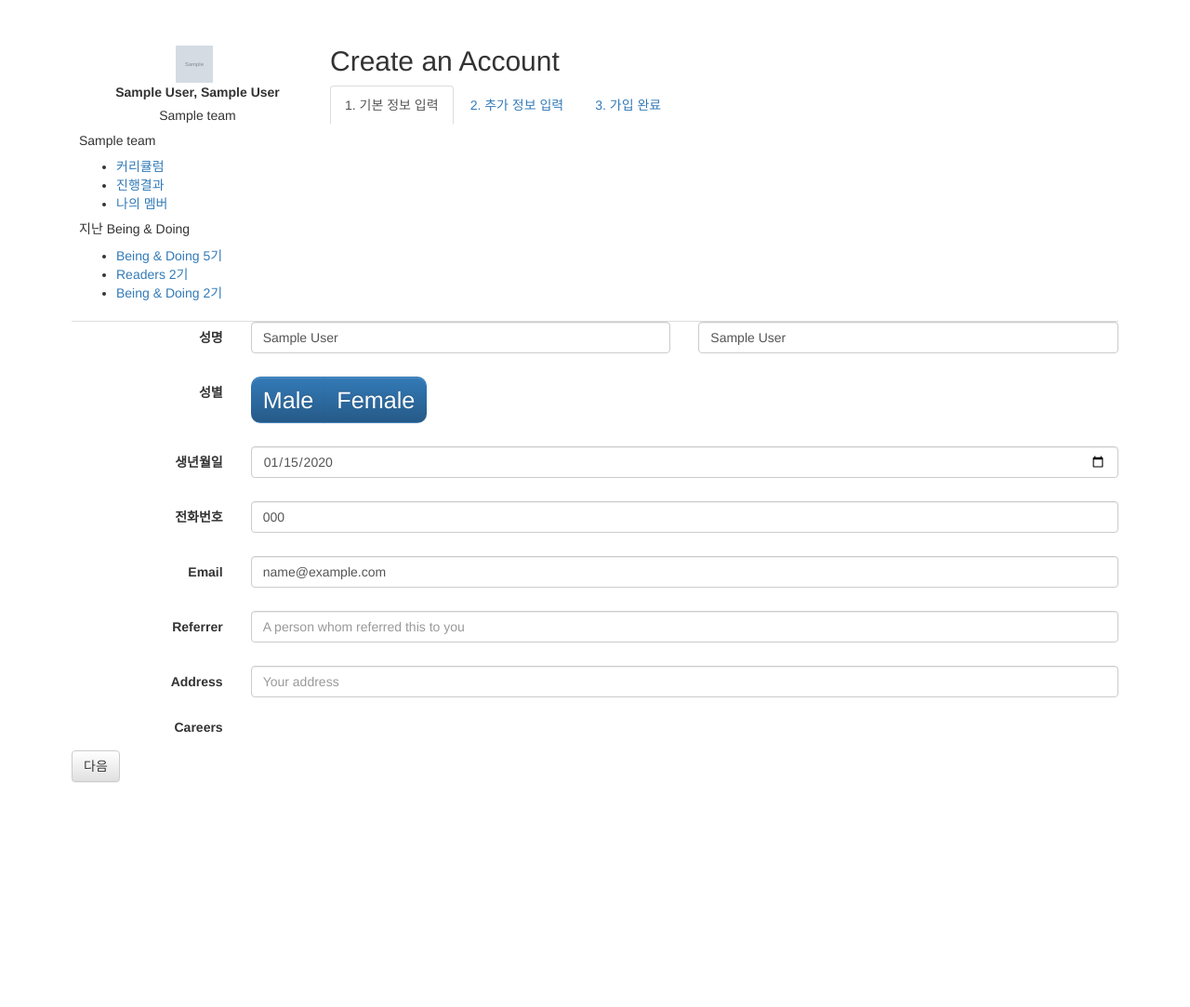
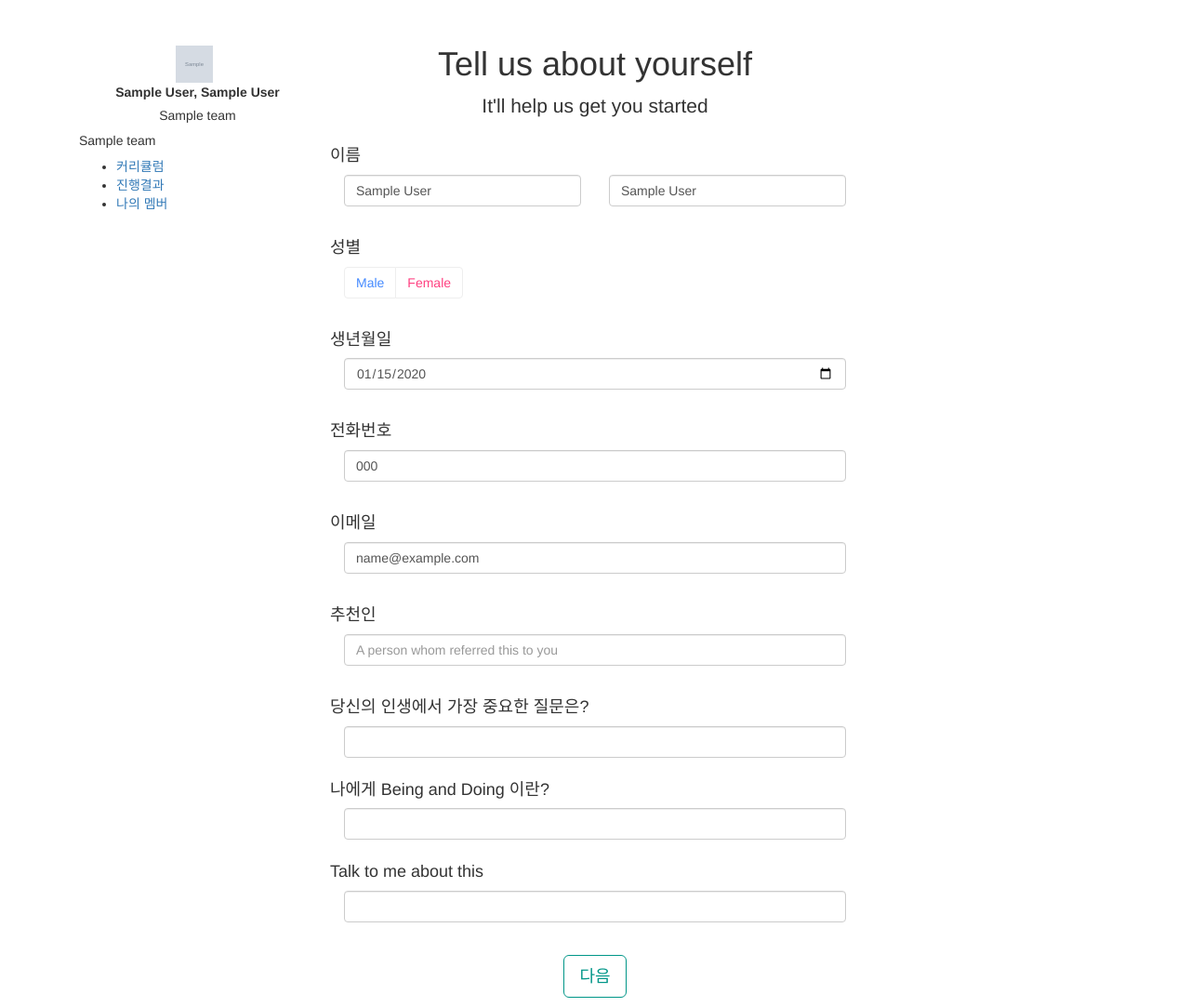
Before and after one commit to suminb/bnd, a Flask app: page /user/info in a window 1280 px wide. Shown: the part 51-1134 px from the top of the page at 93% size. Before the commit the page ends 893 px from the top, so only its background shows below. Run offline with Flask 2, Linux system fonts and the light colour scheme; a user stored in the database is signed in; tables that the repository leaves empty hold one stand-in row (values such as "Sample post"); grey boxes marked "Sample" are stand-in pictures; some libraries are stand-ins or nearby versions.

Commit message:
User information submission

```diff
--- a/bnd/forms.py
+++ b/bnd/forms.py
@@ -19,6 +19,7 @@ class MultipleRadioFields(Field):
         yield RadioField('test1')
         yield StringField('test3')
 
+
 class UserInfoForm(Form):
     family_name = StringField('family_name', validators=[DataRequired()])
     given_name = StringField('given_name', validators=[DataRequired()])
@@ -28,7 +29,7 @@ class UserInfoForm(Form):
         validators=[DataRequired()])
     birthdate = DateField('birthdate', validators=[DataRequired()])
     email = EmailField('email', validators=[DataRequired()])
-    phone = TelField('phone')
+    phone = TelField('phone', validators=[DataRequired()])
     referrer = StringField('referrer', validators=[DataRequired()])
     education = StringField('Education', validators=[])
 
--- a/bnd/templates/layout.html
+++ b/bnd/templates/layout.html
@@ -96,6 +96,7 @@
       </ul>
       {% endif %}
 
+      <!--
       <h5>지난 Being &amp; Doing</h5>
       <ul>
         <li>
@@ -108,6 +109,7 @@
           <a href="#">Being &amp; Doing 2기</a>
         </li>
       </ul>
+      -->
 
     </div><!-- panel-group accordion -->
 
--- a/bnd/templates/team/progress.html
+++ b/bnd/templates/team/progress.html
@@ -1,6 +1,8 @@
 {% extends 'layout.html' %}
 {% from 'macros.html' import render_checkpoints, render_goals %}
 {% block content %}
+
+<div class="col-xs-12 col-sm-12 col-md-9 col-lg-9">
 
   <h2>Being &amp; Doing 목표 성취 현황</h2>
   <canvas id="eval_chart" width="600" height="280"></canvas>
@@ -45,5 +47,6 @@
     });
 
   </script>
+</div>
 
 {% endblock %}
--- a/bnd/templates/user/info.html
+++ b/bnd/templates/user/info.html
@@ -1,21 +1,18 @@
 {% extends 'layout.html' %}
 {% from 'macros.html' import render_field %}
 {% block content %}
-<div class="content">
+<div class="col-sm-6">
 
-<h2>Create an Account</h2>
-
-<ul class="nav nav-tabs" role="tablist">
-  <li class="active"><a href="#">1. 기본 정보 입력</a></li>
-  <li><a href="#">2. 추가 정보 입력</a></li>
-  <li><a href="#">3. 가입 완료</a></li>
-</ul>
+  <div class="text-center">
+    <h1>Tell us about yourself</h1>
+    <p class="lead">It'll help us get you started</p>
+  </div>
 
   <form class="form-horizontal" role="form" method="post">
     {{ form.csrf_token }}
     <div class="form-group">
-    <label class="col-sm-2 control-label">성명</label>
-    <div class="col-sm-5">
+      <h4 class="section">이름</h4>
+      <div class="col-sm-6">
         {{ form.family_name(class_='form-control', placeholder='Family name') }}
         <ul class="errors">
           {% for error in form.family_name.errors %}
@@ -23,7 +20,7 @@
           {% endfor %}
         </ul>
       </div>
-    <div class="col-sm-5">
+      <div class="col-sm-6">
         {{ form.given_name(class_='form-control', placeholder='Given name') }}
         <ul class="errors">
           {% for error in form.given_name.errors %}
@@ -33,16 +30,16 @@
       </div>
     </div>
     <div class="form-group">
-    <label class="col-sm-2 control-label">성별</label>
-    <div class="col-sm-10">
+      <h4 class="section">성별</h4>
+      <div class="col-sm-12">
         <div class="btn-group" data-toggle="buttons">
           <!-- FIXME: There's gotta be a cleaner way to deal with this -->
-        <label class="btn btn-primary {% if form.gender.data == 'male' %}active{% endif %}">
+          <label class="btn btn-male {% if form.gender.data == 'male' %}active{% endif %}">
             <input type="radio" name="gender" value="male"
                    {% if form.gender.data == 'male' %}checked="checked"{% endif %}
             /> Male
           </label>
-        <label class="btn btn-primary {% if form.gender.data == 'female' %}active{% endif %}">
+          <label class="btn btn-female {% if form.gender.data == 'female' %}active{% endif %}">
             <input type="radio" name="gender" value="female"
                    {% if form.gender.data == 'female' %}checked="checked"{% endif %}
             /> Female
@@ -56,8 +53,8 @@
       </div>
     </div>
     <div class="form-group">
-    <label class="col-sm-2 control-label">생년월일</label>
-    <div class="col-sm-10">
+      <h4 class="section">생년월일</h4>
+      <div class="col-sm-12">
         {{ form.birthdate(class_='form-control') }}
         <ul class="errors">
           {% for error in form.birthdate.errors %}
@@ -67,9 +64,9 @@
       </div>
     </div>
     <div class="form-group">
-    <label class="col-sm-2 control-label">전화번호</label>
-    <div class="col-sm-10">
-      {{ form.phone(class_='form-control') }}
+      <h4 class="section">전화번호</h4>
+      <div class="col-sm-12">
+        {{ form.phone(class_='form-control', placeholder='010-1234-5678') }}
         <ul class="errors">
           {% for error in form.phone.errors %}
           <li>{{ error }}</li>
@@ -78,8 +75,8 @@
       </div>
     </div>
     <div class="form-group">
-    <label class="col-sm-2 control-label">Email</label>
-    <div class="col-sm-10">
+      <h4 class="section">이메일</h4>
+      <div class="col-sm-12">
         {{ form.email(class_='form-control', placeholder='your@email.com') }}
         <ul class="errors">
           {% for error in form.email.errors %}
@@ -89,8 +86,8 @@
       </div>
     </div>
     <div class="form-group">
-    <label class="col-sm-2 control-label">Referrer</label>
-    <div class="col-sm-10">
+      <h4 class="section">추천인</h4>
+      <div class="col-sm-12">
         {{ form.referrer(class_='form-control',
         placeholder='A person whom referred this to you') }}
         <ul class="errors">
@@ -101,18 +98,26 @@
       </div>
     </div>
     <div class="form-group">
-    <label class="col-sm-2 control-label">Address</label>
-    <div class="col-sm-10">
-      <input type="email" class="form-control" placeholder="Your address"/>
+      <h4 class="section">당신의 인생에서 가장 중요한 질문은?</h4>
+      <div class="col-sm-12">
+        <input type="text" class="form-control" placeholder=""/>
       </div>
     </div>
-  <!-- {{ render_field(form.education) }} -->
     <div class="form-group">
-    <label class="col-sm-2 control-label">Careers</label>
-    <div class="col-sm-10">
+      <h4 class="section">나에게 Being and Doing 이란?</h4>
+      <div class="col-sm-12">
+        <input type="text" class="form-control" placeholder=""/>
       </div>
     </div>
-  <button type="submit" class="btn btn-default">다음</button>
+    <div class="form-group">
+      <h4 class="section">Talk to me about this</h4>
+      <div class="col-sm-12">
+        <input type="text" class="form-control" placeholder=""/>
+      </div>
+    </div>
+    <div class="options text-center">
+      <button class="btn btn-lg btn-green" type="submit">다음</button>
+    </div>
   </form>
 
 </div><!-- end of div.content -->
--- a/bnd/user.py
+++ b/bnd/user.py
@@ -2,7 +2,7 @@ from flask import Blueprint, render_template, request, redirect, url_for, sessio
 from flask.ext.login import login_required, login_user, logout_user, current_user
 from flask_oauthlib.client import OAuth
 from bnd import login_manager, log
-from bnd.models import User
+from bnd.models import db, User
 from bnd.forms import UserInfoForm, UserInfoForm2
 
 import os
@@ -43,11 +43,23 @@ def user_info():
         form.populate_obj(user)
 
         # TODO: Refactoring
-        user.data = dict(
-            referrer=form.data['referrer'],
-            education=form.data['education'],
-        )
-        user.save()
+        # FIXME: This is not supported by SQLLite
+        try:
+            user.data = dict(
+                referrer=form.data['referrer'],
+                education=form.data['education'],
+            )
+            user.save()
+        except:
+            # FIXME: This is only a temporary workaround
+            db.session.rollback()
+
+            import json
+            user.data = json.dumps(dict(
+                referrer=form.data['referrer'],
+                education=form.data['education'],
+            ))
+            user.save()
 
         return redirect('/user/info/2')
 
@@ -60,8 +72,9 @@ def user_info():
 @user_module.route('/info/2', methods=['get', 'post'])
 @login_required
 def user_info2():
-    guser = google.get('userinfo')
-    user = User.get_by_oauth_id(guser.data['id'])
+    #guser = google.get('userinfo')
+    #user = User.get_by_oauth_id(guser.data['id'])
+    user = current_user
 
     form = UserInfoForm2(request.form, obj=user)
 
```
Also changed, not shown: bnd/templates/user/info2.html (+60 -14 lines). Lines whose indentation alone changed are shown as unchanged.
